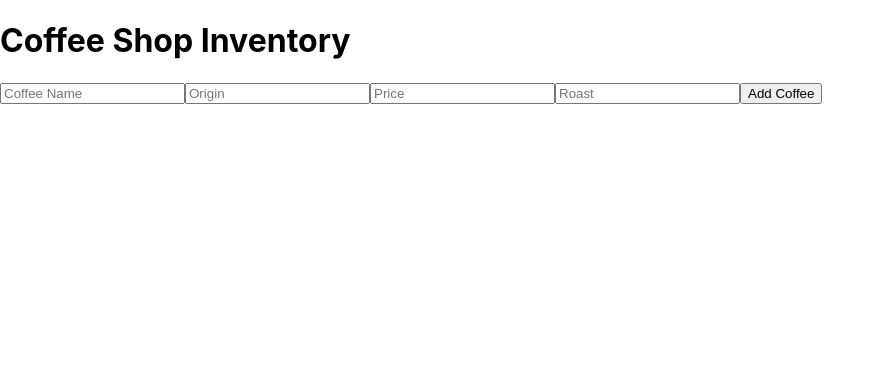
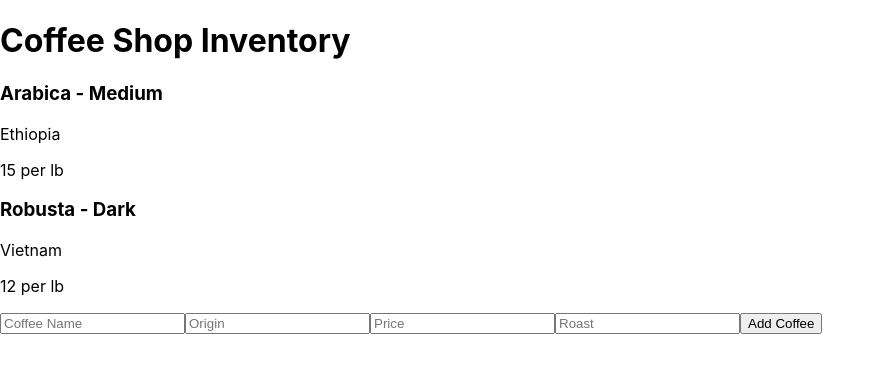
Before and after one commit to simioyin222/LocalBiz, a React (Create React App) app: page / in a window 1280 px wide. Shown: the top 372 px of the page, without its empty margins (0-885 px from the left). Built offline with nearby package versions, Linux system fonts and the light colour scheme.

Commit message:
add default coffee list:

```diff
--- a/src/App.js
+++ b/src/App.js
@@ -5,10 +5,16 @@ import NewCoffeeForm from './components/NewCoffeeForm';
 import CoffeeDetail from './components/CoffeeDetail';
 
 function App() {
-  const [mainCoffeeList, setMainCoffeeList] = useState([]);
+  const initialCoffeeList = [
+    { id: 1, name: 'Arabica', origin: 'Ethiopia', price: '15', roast: 'Medium', pounds: 130 },
+    { id: 2, name: 'Robusta', origin: 'Vietnam', price: '12', roast: 'Dark', pounds: 150 },
+  ];
+
+  const [mainCoffeeList, setMainCoffeeList] = useState(initialCoffeeList);
   const [selectedCoffee, setSelectedCoffee] = useState(null);
 
   const handleAddingNewCoffeeToList = (newCoffee) => {
+    newCoffee.id = mainCoffeeList.length + 1;
     newCoffee.pounds = 130;
     setMainCoffeeList([...mainCoffeeList, newCoffee]);
   };
```
